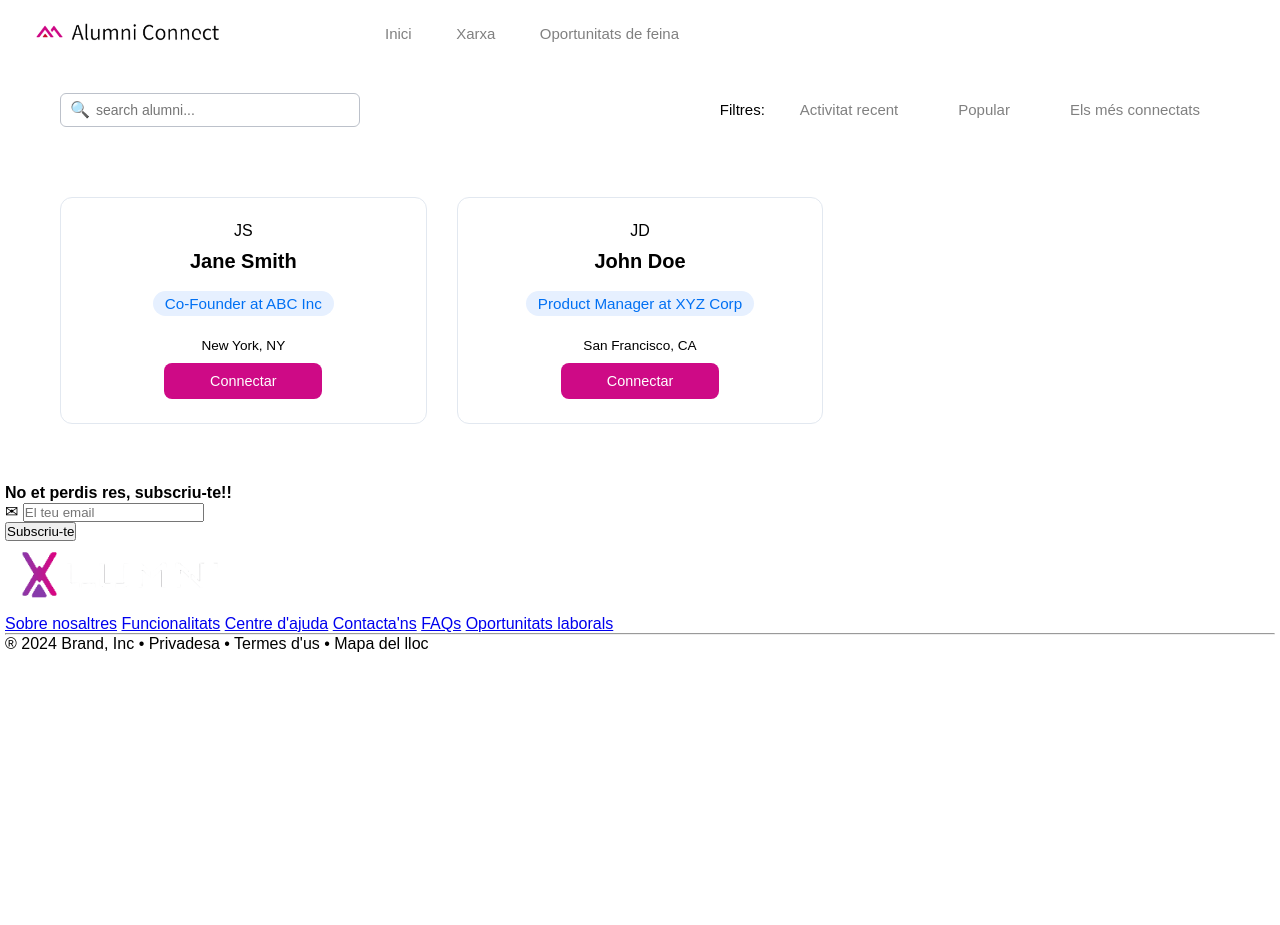
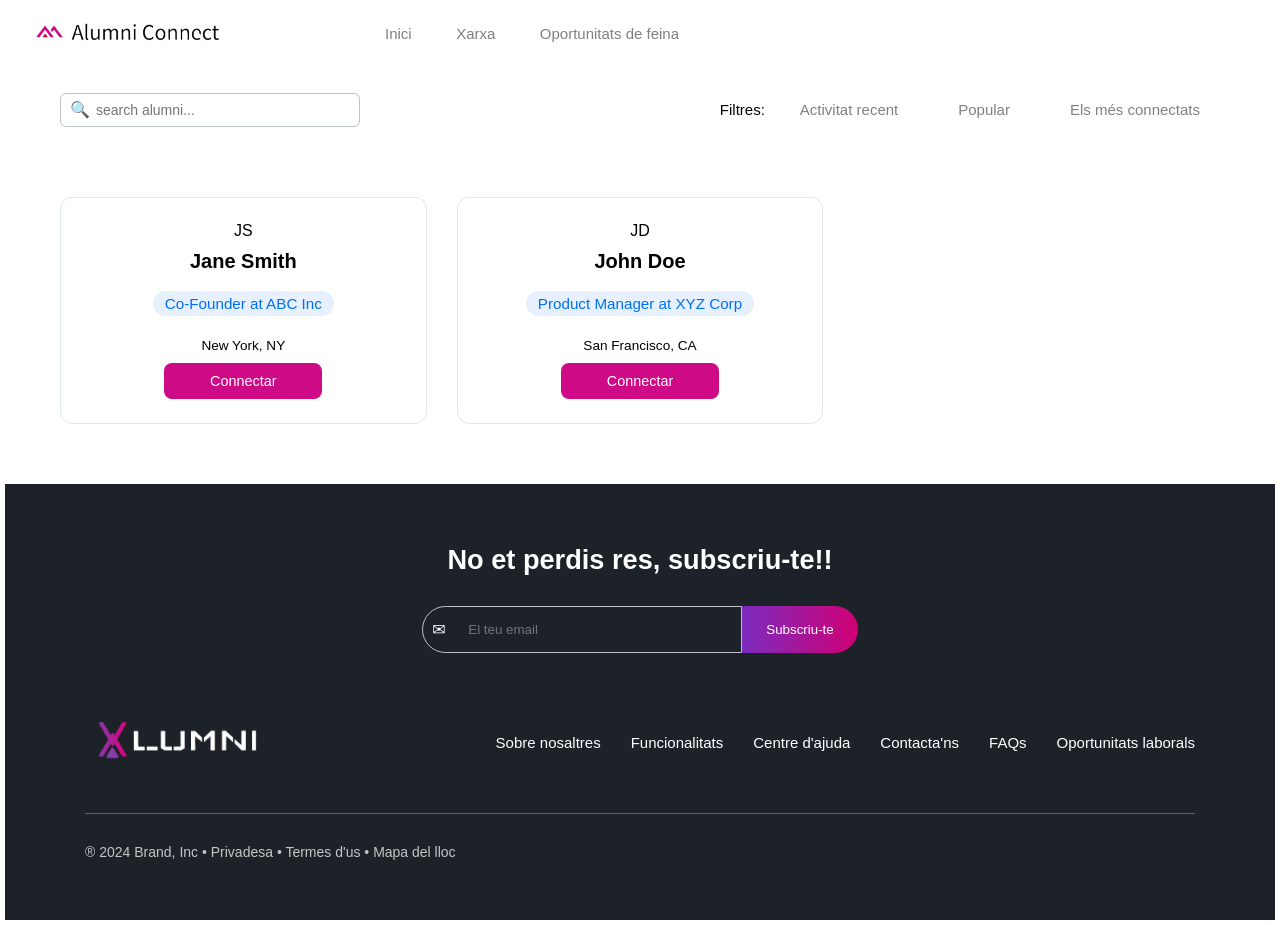
Before and after one commit to oriolcalicab/-Projecte-ITAlumni, a website: page page/networking.html in a window 1280 px wide. Before the commit the page ends 800 px from the top, so only its background shows below. Drawn offline with Linux system fonts and the light colour scheme.

Commit message:
create css structure

```diff
--- a/src/css/networking.css
+++ b/src/css/networking.css
@@ -162,3 +162,103 @@ header {
 .alumni-btn:hover{
   background-color: #c54b98;
 }
+.footer {
+  background-color: #1d2128;
+  padding: 60px 80px;
+}
+
+.footer-section {
+  max-width: 1200%;
+  margin: auto;
+}
+.footer-section h4 {
+  text-align: center;
+  color: white;
+  margin-bottom: 30px;
+  font-size: 1.7rem;
+}
+
+.newsletter-form {
+  display: flex;
+  justify-content: center;
+  margin-bottom: 60px;
+}
+.input-container {
+  position: relative;
+}
+.mail-icon {
+  position: absolute;
+  left: 10px;
+  top: 50%;
+  transform: translateY(-50%);
+  color: white;
+}
+.input-container input {
+  width: 320px;
+  padding: 15px 15px 15px 45px;
+  border: 1px solid #bcc1ca;
+  background-color: transparent;
+  color: white;
+  outline: none;
+  border-radius: 25px 0 0 25px;
+}
+.btn-email {
+  background: linear-gradient(to right, #7b2cbf, #d10074);
+  border: none;
+  color: white;
+  padding: 14px 24px;
+  border-radius: 15px;
+  cursor: pointer;
+  border-radius: 0 25px 25px 0;
+}
+.container-nav {
+  display: flex;
+  justify-content: space-between;
+  align-items: center;
+  margin-bottom: 40px;
+  gap: 40px;
+}
+
+.logo-footer img {
+  width: 180px;
+}
+
+.nav-footer {
+  display: flex;
+  gap: 30px;
+  flex-wrap: wrap;
+}
+
+.nav-footer a {
+  color: white;
+  text-decoration: none;
+  font-size: 15px;
+}
+
+hr {
+  border: 0;
+  height: 1px;
+  background-color: #5f6368;
+  margin-bottom: 30px;
+}
+
+.container-social {
+  display: flex;
+  justify-content: space-between;
+  align-items: center;
+}
+
+.copy {
+  color: #c5c5c5;
+  font-size: 14px;
+}
+
+.social {
+  display: flex;
+  gap: 20px;
+}
+
+.social a {
+  color: white;
+  font-size: 20px;
+}
```
